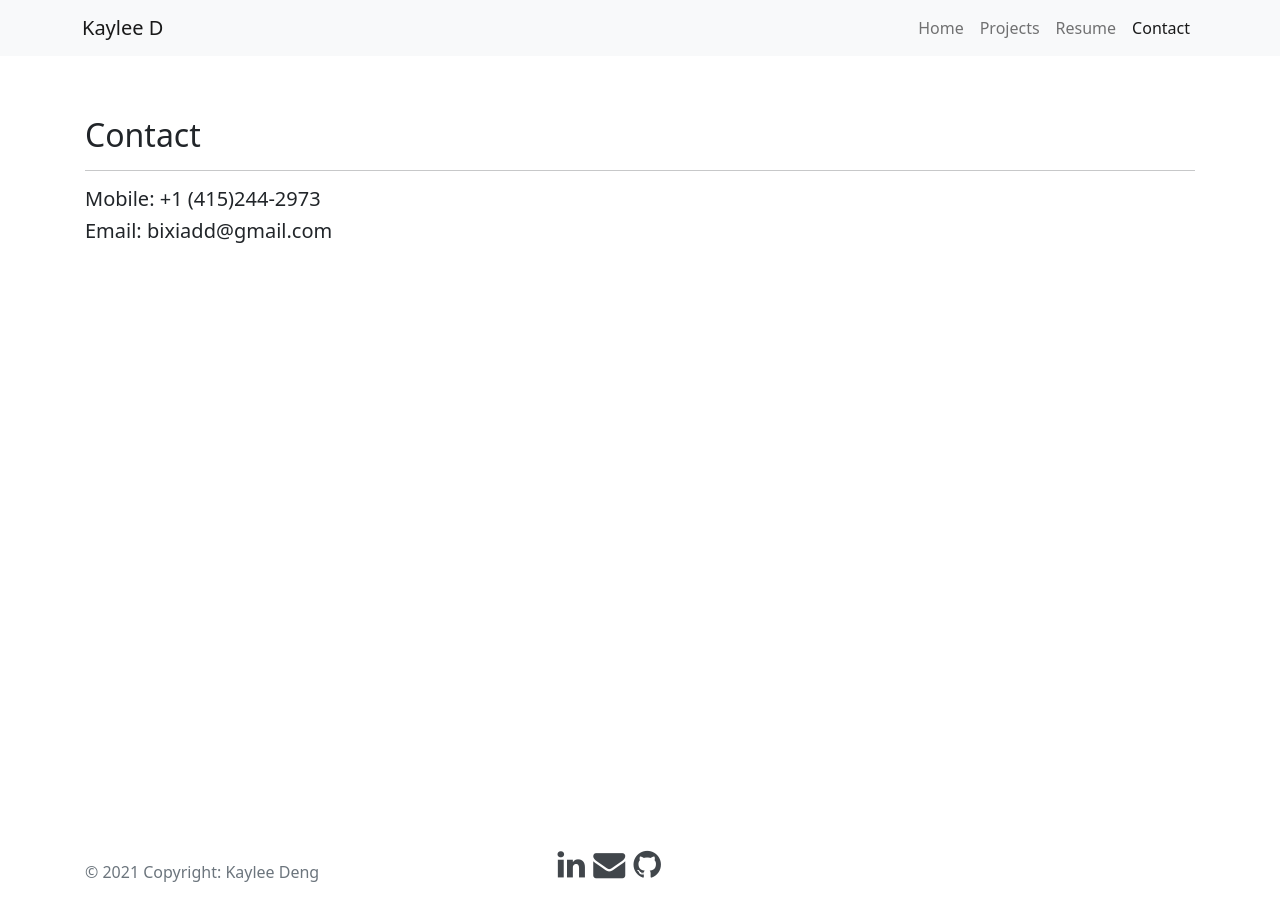
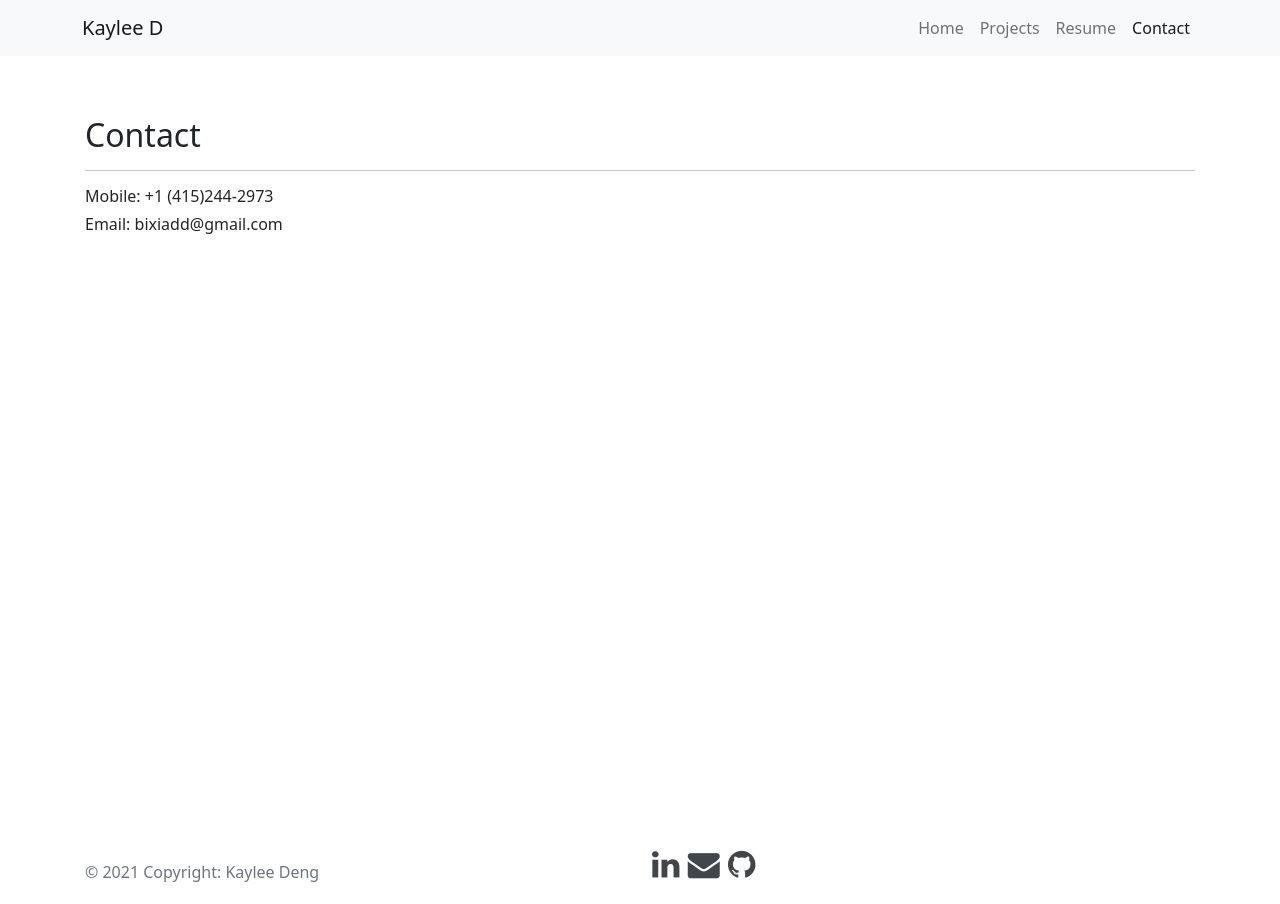
Before and after one commit to bikaylee/Portfolio, a Jekyll site: the page built from contact.md, in a window 1280 px wide. Built offline with Jekyll 4.4.1, drawn with Linux system fonts in a browser that asks for light colours.

Commit message:
reformat

```diff
--- a/_layouts/default.html
+++ b/_layouts/default.html
@@ -86,10 +86,10 @@
     <footer class="footer bg-faded mt-auto" style="background-color: transparent">
       <div class="container">
         <div class="row">
-          <div class="col-sm-5 justify-content-end">
+          <div class="column">
             <p class="text-muted">© 2021 Copyright: Kaylee Deng</p>
           </div>
-          <div class="col-sm-5">
+          <div class="column">
             <span class="social-icons">
               <a href="#"><i class="fa fa-linkedin"></i></a>
               <a href="#"><i class="fa fa-envelope"></i></a>
--- a/contact.md
+++ b/contact.md
@@ -7,6 +7,6 @@ title: Contact
 
 ---
 
-##### Mobile: +1 (415)244-2973
+###### Mobile: +1 (415)244-2973
 
-##### Email: bixiadd@gmail.com
+###### Email: bixiadd@gmail.com
--- a/css/custom.css
+++ b/css/custom.css
@@ -36,8 +36,22 @@ code {
   font-size: 80%;
 }
 
+.row {
+  display: flex;
+  flex-wrap: wrap;
+  flex-direction: row;
+}
+
+.column {
+  display: flex;
+  flex-direction: column;
+  flex-basis: 100%;
+  flex: 1;
+}
+
 .social-icons {
   font-size: 2rem;
+  float: right;
 }
 
 .social-icons i {
```
Also changed, not shown: resume.md (+1 -1 lines).
